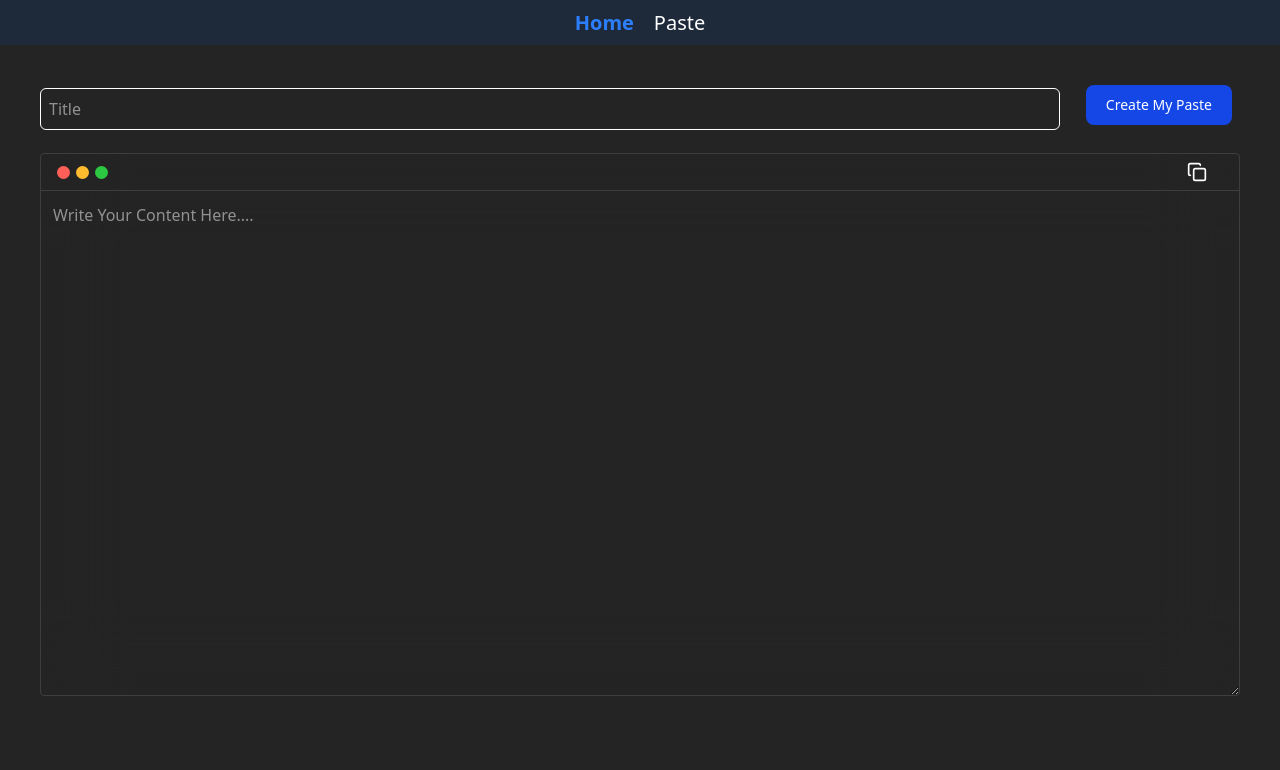
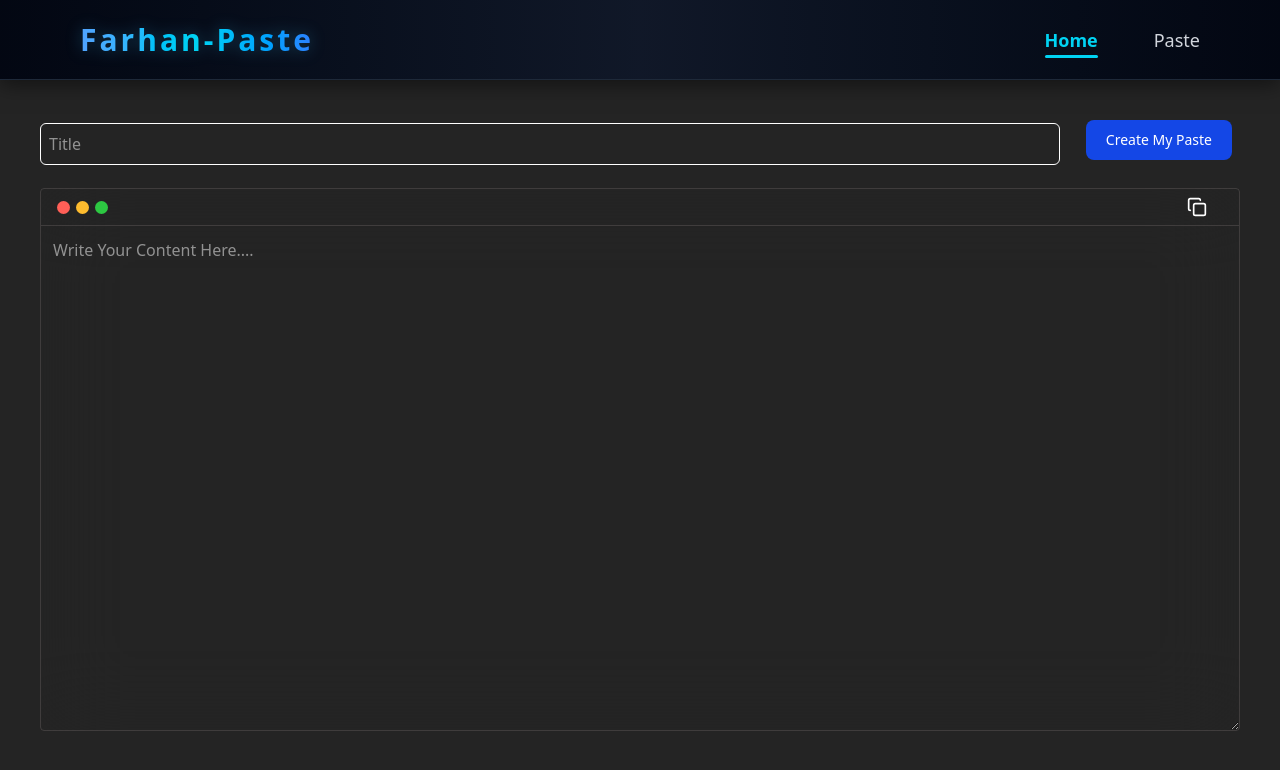
Before and after one commit to frhnbadar/paste-app, a React (Vite) app: page / in a window 1280 px wide. Shown: the top 770 px of the page. Built offline with nearby package versions, Linux system fonts and the light colour scheme.

Commit message:
redesigning navbar

```diff
--- a/src/components/Navbar.jsx
+++ b/src/components/Navbar.jsx
@@ -3,21 +3,29 @@ import { NavbarData } from "../data/Navbar";
 import { NavLink } from "react-router-dom";
 const Navbar = () => {
   return (
-    <div className="w-full h-[45px] flex justify-center items-center p-4 bg-gray-800 gap-x-5">
+    <div className="w-full h-[80px] flex justify-between items-center px-20 bg-gradient-to-r from-gray-950 via-gray-900 to-gray-950 shadow-[0_4px_20px_rgba(0,0,0,0.5)] border-b border-gray-800 backdrop-blur-md">
+  <h1 className="text-3xl font-extrabold text-transparent bg-clip-text bg-gradient-to-r from-blue-400 via-cyan-400 to-blue-500 tracking-widest select-none drop-shadow-[0_0_8px_rgba(56,189,248,0.3)]">
+    Farhan-Paste
+  </h1>
+
+  <div className="flex items-center gap-x-14">
     {NavbarData.map((link, idx) => (
       <NavLink
         key={idx}
         to={link.path}
         className={({ isActive }) =>
           isActive
-              ? "text-blue-500 font-semibold text-xl"
-              : "text-white font-medium text-xl"
+            ? "text-cyan-400 font-semibold text-lg relative after:content-[''] after:absolute after:w-full after:h-[3px] after:rounded-full after:bg-cyan-400 after:-bottom-1 after:left-0 transition-all duration-300"
+            : "text-gray-300 hover:text-cyan-300 font-medium text-lg transition-all duration-300 hover:scale-105"
         }
       >
         {link.title}
       </NavLink>
     ))}
   </div>
+</div>
+
+
   );
 };
 
```
Lines whose indentation alone changed are shown as unchanged.
